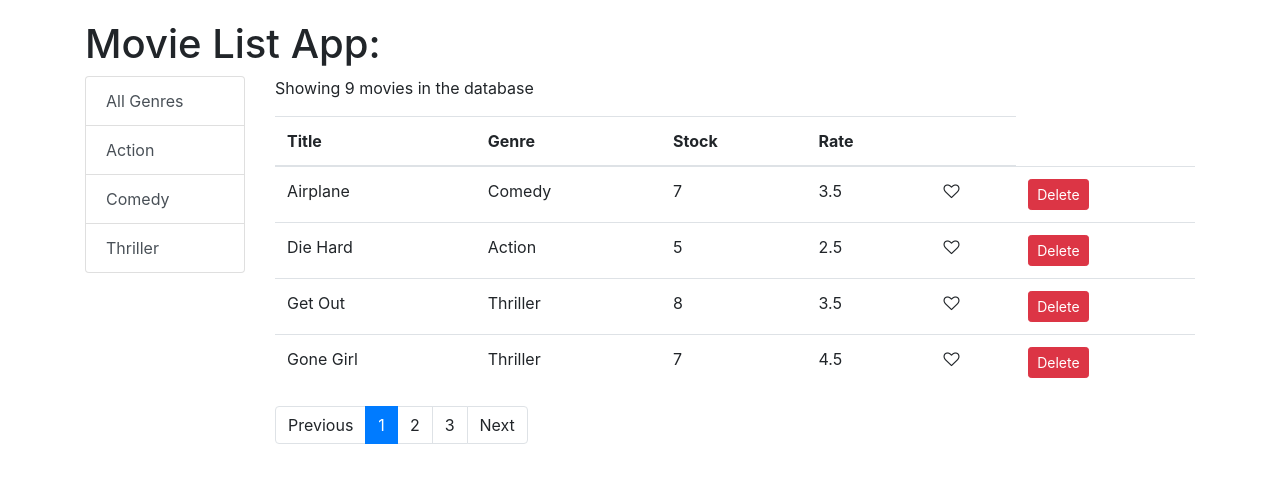
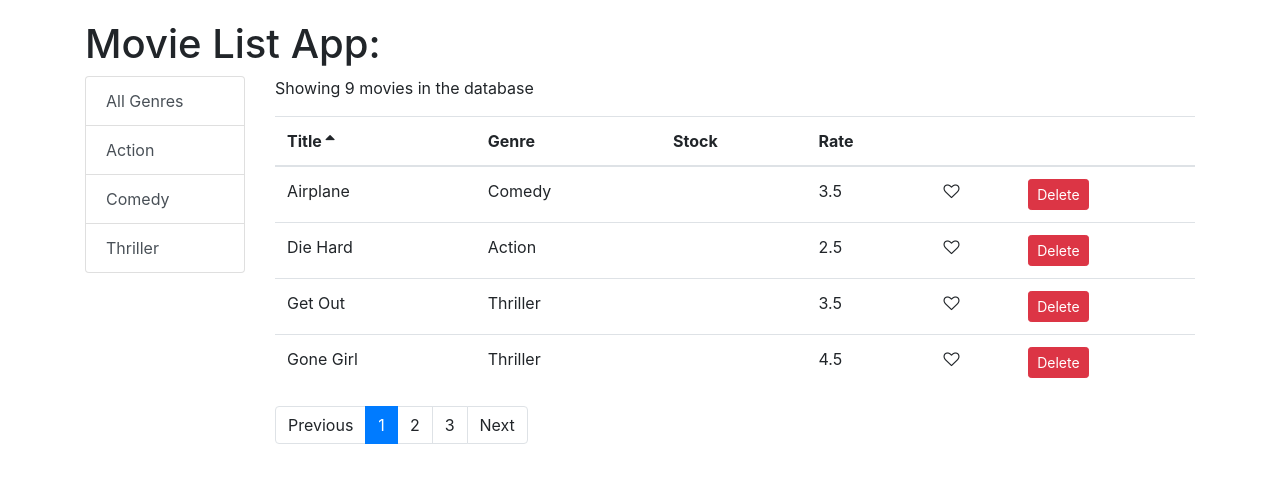
Before and after one commit to hakan-erdem-temiz/ReactJS-MovieBox, a React (Create React App) app: page / in a window 1280 px wide. Shown: the top 482 px of the page. Built offline with nearby package versions, Linux system fonts and the light colour scheme.

Commit message:
table is done

```diff
--- /dev/null
+++ b/src/components/common/table.jsx
@@ -0,0 +1,18 @@
+import React from "react";
+import TableBody from "./tableBody";
+import TableHeader from "./tableHeader";
+
+const Table = ({ columns, sortColumn, onSort, data }) => {
+  /*
+const Table = props => {
+  const { columns, sortColumn, onSort, data } = props;
+*/
+  return (
+    <table className="table">
+      <TableHeader columns={columns} sortColumn={sortColumn} onSort={onSort} />
+      <TableBody columns={columns} data={data} />
+    </table>
+  );
+};
+
+export default Table;
--- /dev/null
+++ b/src/components/common/tableBody.jsx
@@ -0,0 +1,31 @@
+import React, { Component } from "react";
+import _ from "lodash";
+class TableBody extends Component {
+  renderCell = (item, column) => {
+    if (column.content) return column.content(item);
+    else {
+      return _.get(item, column.path);
+    }
+  };
+  createKey = (item, column) => {
+    return item._id + (column.path || column.key);
+  };
+  render() {
+    const { data, columns } = this.props;
+    return (
+      <tbody>
+        {data.map(item => (
+          <tr key={item._id}>
+            {columns.map(column => (
+              <td key={this.createKey(item, column)}>
+                {this.renderCell(item, column)}
+              </td>
+            ))}
+          </tr>
+        ))}
+      </tbody>
+    );
+  }
+}
+
+export default TableBody;
--- /dev/null
+++ b/src/components/common/tableHeader.jsx
@@ -0,0 +1,40 @@
+import React, { Component } from "react";
+
+class TableHeader extends Component {
+  raiseSort = path => {
+    const sortColumn = { ...this.props.sortColumn };
+    if (sortColumn.path === path)
+      sortColumn.order = sortColumn.order === "asc" ? "desc" : "asc";
+    else {
+      sortColumn.path = path;
+      sortColumn.order = "asc";
+    }
+    this.props.onSort(sortColumn);
+  };
+  renderSortIcon = column => {
+    const { sortColumn } = this.props;
+
+    if (column.path !== sortColumn.path) return null;
+    if (sortColumn.order === "asc") return <i className="fa fa-sort-asc" />;
+    return <i className="fa fa-sort-desc" />;
+  };
+  render() {
+    return (
+      <thead>
+        <tr>
+          {this.props.columns.map(column => (
+            <th
+              className="clickable"
+              key={column.path || column.key}
+              onClick={() => this.raiseSort(column.path)}
+            >
+              {column.label} {this.renderSortIcon(column)}
+            </th>
+          ))}
+        </tr>
+      </thead>
+    );
+  }
+}
+
+export default TableHeader;
--- a/src/components/movies.jsx
+++ b/src/components/movies.jsx
@@ -50,9 +50,7 @@
     this.setState({ sortColumn });
   };
 
-  render() {
-    const { length: count } = this.state.movies; //rename length as count
-    //const count = this.state.movies.length;
+  getPagedData = () => {
     const {
       pageSize,
       currentPage,
@@ -61,16 +59,26 @@
       movies: allMovies
     } = this.state;
 
-    if (count === 0) return <p>There are no movies in the database</p>;
-
     const filtered =
       selectedGenre && selectedGenre._id
         ? allMovies.filter(m => m.genre._id === selectedGenre._id)
         : allMovies;
 
     const sorted = _.orderBy(filtered, [sortColumn.path], [sortColumn.order]);
-    console.log(sorted);
+
     const movies = paginate(sorted, currentPage, pageSize);
+
+    return { totalCount: filtered.length, data: movies };
+  };
+
+  render() {
+    const { length: count } = this.state.movies; //rename length as count
+    //const count = this.state.movies.length;
+    const { pageSize, currentPage, sortColumn } = this.state;
+
+    if (count === 0) return <p>There are no movies in the database</p>;
+
+    const { totalCount, data: movies } = this.getPagedData();
 
     return (
       <div className="row">
@@ -82,7 +90,7 @@
           />
         </div>
         <div className="col">
-          <p>Showing {filtered.length} movies in the database </p>
+          <p>Showing {totalCount} movies in the database </p>
           <MoviesTable
             movies={movies}
             sortColumn={sortColumn}
@@ -91,7 +99,7 @@
             onSort={this.handleSort}
           />
           <Pagination
-            itemsCount={filtered.length}
+            itemsCount={totalCount}
             pageSize={pageSize}
             currentPage={currentPage}
             onPageChange={this.handlePageChange}
--- a/src/components/moviesTable.jsx
+++ b/src/components/moviesTable.jsx
@@ -1,53 +1,40 @@
 import React, { Component } from "react";
 import Like from "./common/like";
-
+import Table from "./common/table";
 class MoviesTable extends Component {
-  raiseSort = path => {
-    const sortColumn = { ...this.props.sortColumn };
-    if (sortColumn.path === path)
-      sortColumn.order = sortColumn.order === "asc" ? "desc" : "asc";
-    else {
-      sortColumn.path = path;
-      sortColumn.order = "asc";
+  columns = [
+    { path: "title", label: "Title" },
+    { path: "genre.name", label: "Genre" },
+    { path: "numberInstock", label: "Stock" },
+    { path: "dailyRentalRate", label: "Rate" },
+    {
+      key: "like",
+      content: movie => (
+        <Like likeData={movie} onLike={() => this.props.onLike(movie)} />
+      )
+    },
+    {
+      key: "delete",
+      content: movie => (
+        <button
+          onClick={() => this.props.onDelete(movie)}
+          className="btn btn-danger btn-sm"
+        >
+          Delete
+        </button>
+      )
     }
-    this.props.onSort(sortColumn);
-  };
+  ];
 
   render() {
-    const { movies, onDelete, onLike, onSort } = this.props;
+    const { movies, sortColumn, onSort } = this.props;
     return (
-      <table className="table">
-        <thead>
-          <tr>
-            <th onClick={() => this.raiseSort("title")}>Title</th>
-            <th onClick={() => this.raiseSort("genre.name")}>Genre</th>
-            <th onClick={() => this.raiseSort("numberInStock")}>Stock</th>
-            <th onClick={() => this.raiseSort("dailyRentalRate")}>Rate</th>
-            <th />
-          </tr>
-        </thead>
-        <tbody>
-          {movies.map(movie => (
-            <tr key={movie._id}>
-              <td>{movie.title}</td>
-              <td>{movie.genre.name}</td>
-              <td>{movie.numberInStock}</td>
-              <td>{movie.dailyRentalRate}</td>
-              <td>
-                <Like likeData={movie} onLike={() => onLike(movie)} />
-              </td>
-              <td>
-                <button
-                  onClick={() => onDelete(movie)}
-                  className="btn btn-danger btn-sm"
-                >
-                  Delete
-                </button>
-              </td>
-            </tr>
-          ))}
-        </tbody>
-      </table>
+      <Table
+        columns={this.columns}
+        data={movies}
+        sortColumn={sortColumn}
+        onSort={onSort}
+      />
     );
   }
 }
--- a/src/index.css
+++ b/src/index.css
@@ -12,3 +12,7 @@
   font-family: source-code-pro, Menlo, Monaco, Consolas, "Courier New",
     monospace;
 }
+
+.clickable {
+  cursor: pointer;
+}
```
